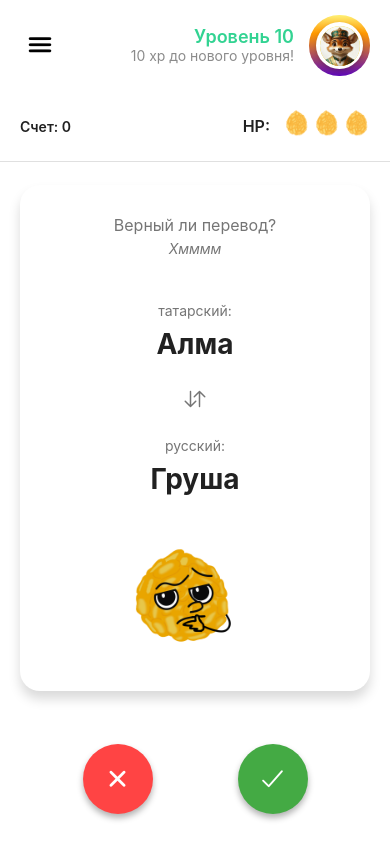
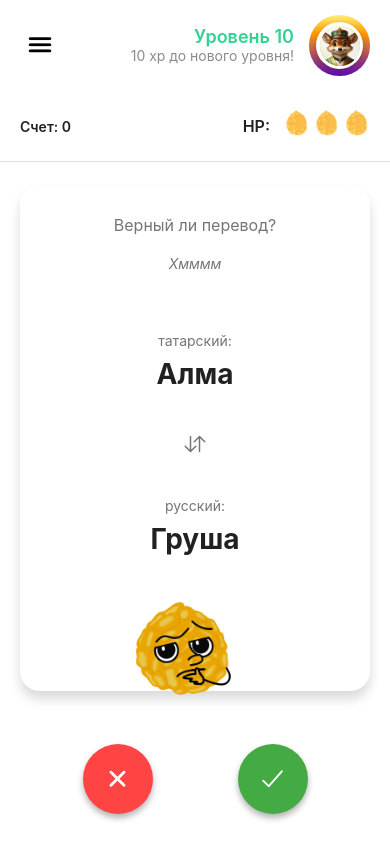
Before and after one commit to TetrobitNewGen/chak-vlevo-chak-vpravo, a React Native app: screen /Game in a window 390 px wide. Built offline with nearby package versions, Linux system fonts and the light colour scheme; what react-native-worklets would draw is missing.

Commit message:
feat: separate chak chak from card

```diff
--- a/src/screens/HomeScreen.tsx
+++ b/src/screens/HomeScreen.tsx
@@ -272,11 +272,6 @@ export default function GameScreen() {
             <Text style={styles.languageLabel}>русский:</Text>
             <Text style={styles.russianWord}>{currentCard.russianWord}</Text>
           </View>
-
-          {/* Маскот персонаж */}
-          <View style={styles.mascotContainer}>
-            <Image style={styles.mascot} source={getMascotImage()} />
-          </View>
         </Animated.View>
       </PanGestureHandler>
     );
@@ -332,7 +327,12 @@ export default function GameScreen() {
       {/* Game Area */}
       <View style={styles.gameArea}>
         {renderCard()}
+        {!gameState.isGameOver &&
+          <View style={styles.mascotContainer}>
+            <Image style={styles.mascot} source={getMascotImage()} />
           </View>
+        }
+        </View>
 
       {/* Action Buttons */}
       <View style={styles.actionButtons}>
@@ -475,6 +475,7 @@ const styles = StyleSheet.create({
     backgroundColor: '#fff',
     borderRadius: 20,
     padding: 30,
+    paddingBottom: 120,
     shadowColor: colors.black,
     shadowOffset: { width: 0, height: 8 },
     shadowOpacity: 0.15,
@@ -521,6 +522,8 @@ const styles = StyleSheet.create({
     marginVertical: 10,
   },
   mascotContainer: {
+    position: 'absolute',
+    bottom: -20,
     alignItems: 'center',
     marginTop: 20,
   },
```
